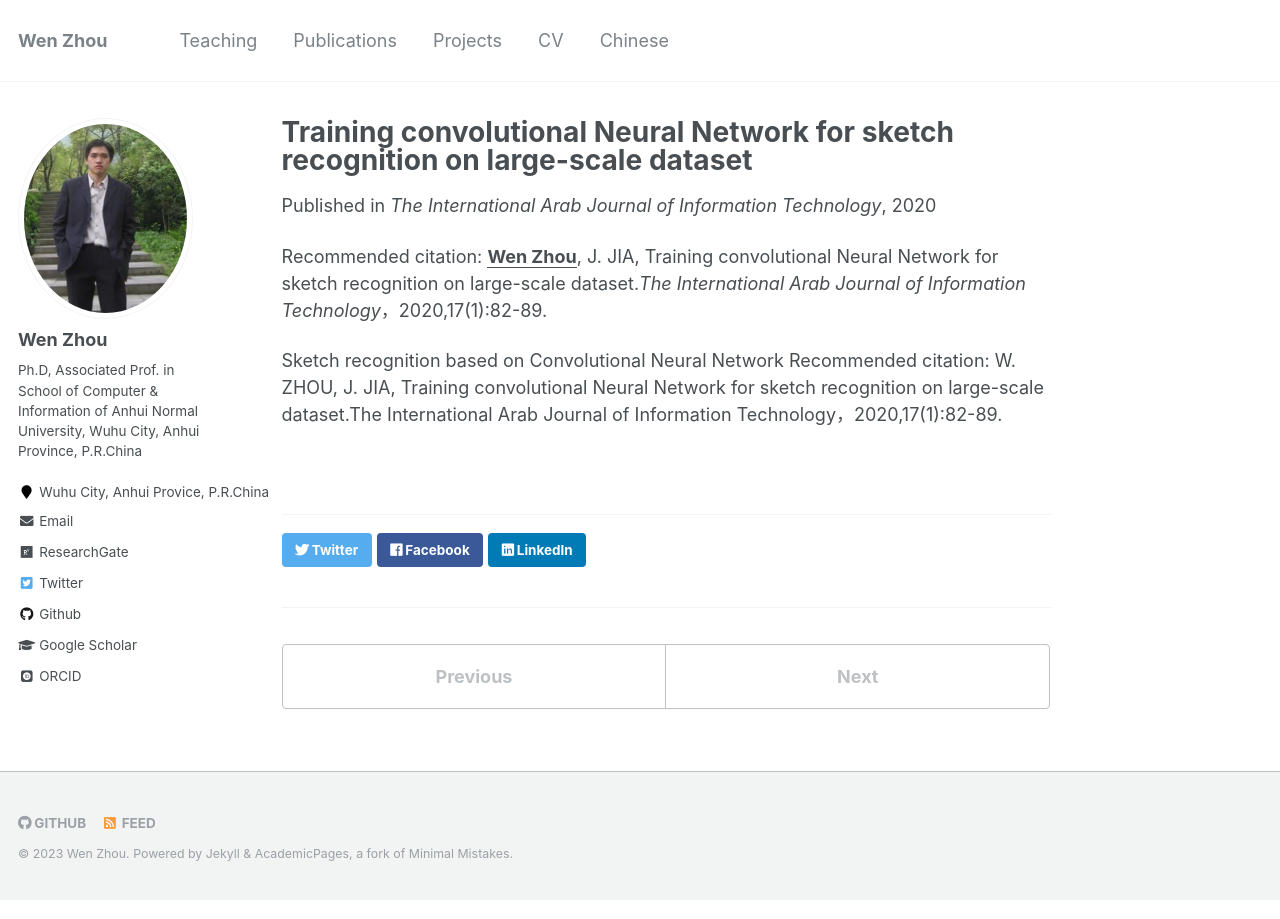
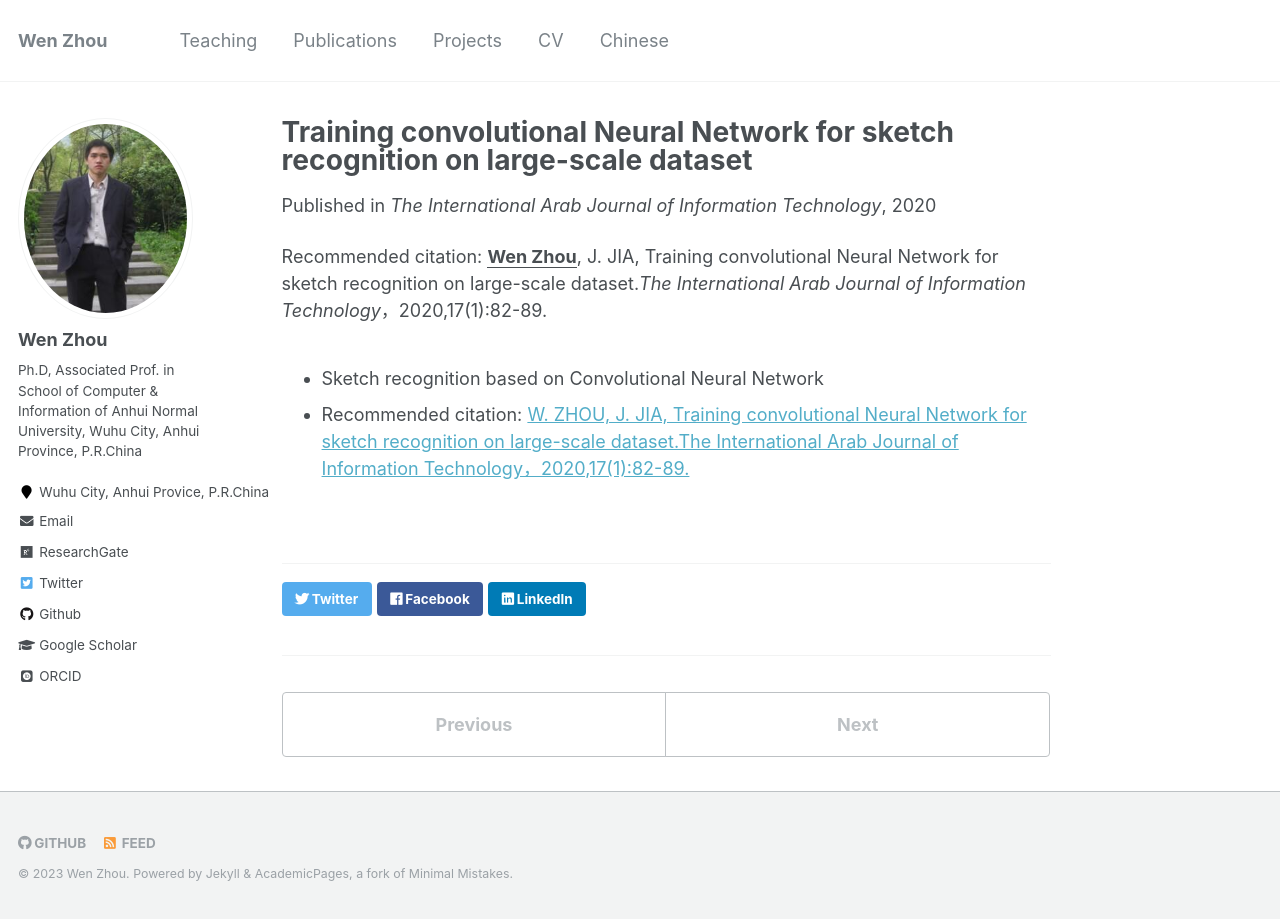
Before and after one commit to zhouwen327/zhouwen327.github.io, a Jekyll site: the page built from _publications/2020-01-01-IJAJIT-01.md, in a window 1280 px wide. Built offline with Jekyll 4.4.1, drawn with Linux system fonts in a browser that asks for light colours; some web fonts are replaced; some of the changed lines change nothing that is shown.

Commit message:
Update 2020-01-01-IJAJIT-01.md

```diff
--- a/_publications/2020-01-01-IJAJIT-01.md
+++ b/_publications/2020-01-01-IJAJIT-01.md
@@ -8,5 +8,5 @@ venue: 'The International Arab Journal of Information Technology'
 citation: '<b><u>Wen Zhou</u></b>, J. JIA, Training convolutional Neural Network for sketch recognition on large-scale dataset.<i>The International Arab Journal of Information Technology</i>，2020,17(1):82-89.'
 ---
 
-Sketch recognition based on Convolutional Neural Network
-Recommended citation: W. ZHOU, J. JIA, Training convolutional Neural Network for sketch recognition on large-scale dataset.The International Arab Journal of Information Technology，2020,17(1):82-89.
++ Sketch recognition based on Convolutional Neural Network
++ Recommended citation: <a href="http://ivr-ahnu.cn/cn/paper/2020b.pdf">W. ZHOU, J. JIA, Training convolutional Neural Network for sketch recognition on large-scale dataset.The International Arab Journal of Information Technology，2020,17(1):82-89.</a>
```
